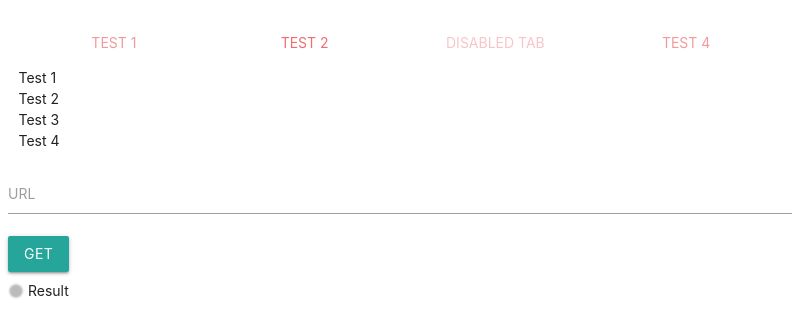
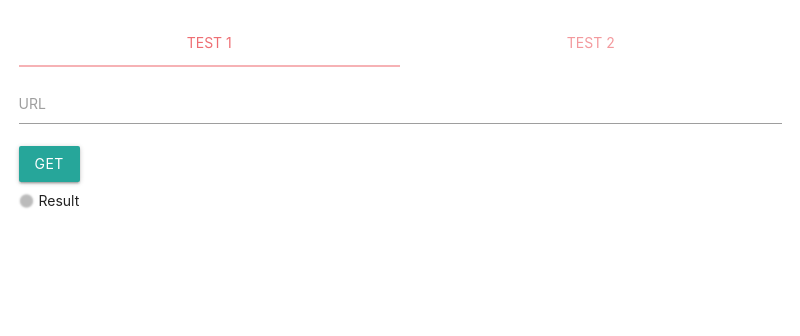
Before and after one commit to B-Boda/Rest_Client, an Electron app: page src/index.html in a window 800 px wide. Shown: the part 108-444 px from the top of the page. Drawn offline with nearby package versions, Linux system fonts and the light colour scheme.

Commit message:
tabs swipable

```diff
--- a/src/displayer.js
+++ b/src/displayer.js
@@ -1,10 +1,9 @@
-$(document).ready(function () {
-    $('ul.tabs').tabs();
-});
-
-
 const getButton = document.querySelector("#get");
 const output = document.querySelector("#output");
+const tabs = document.querySelector("#tabs")
+
+var instance = M.Tabs.init(tabs, {swipeable : true,
+    responsiveThreshold : 1920});
 
 function statusChange(color) {
     document.querySelector("#status .material-icons").style.textShadow = "0 0 2px " + color;
--- a/src/index.html
+++ b/src/index.html
@@ -14,21 +14,12 @@
     <h1>Hello, World!</h1>
     <div class="row">
         <div class="col s12">
-            <ul class="tabs">
-                <li class="tab col s3"><a href="#test1">Test 1</a></li>
-                <li class="tab col s3"><a class="active" href="#test2">Test 2</a></li>
-                <li class="tab col s3 disabled"><a href="#test3">Disabled Tab</a></li>
-                <li class="tab col s3"><a href="#test4">Test 4</a></li>
+            <ul class="tabs" id="tabs">
+                <li class="tab col s3"><a href="#main">Test 1</a></li>
+                <li class="tab col s3"><a href="#test2">Test 2</a></li>
             </ul>
         </div>
-        <div id="test1" class="col s12">Test 1</div>
-        <div id="test2" class="col s12">Test 2</div>
-        <div id="test3" class="col s12">Test 3</div>
-        <div id="test4" class="col s12">Test 4</div>
-    </div>
-
-
-
+        <div id="main" class="col s12">
             <div class="input-field">
                 <input id="url" type="text" class="validate">
                 <label for="url">URL</label>
@@ -39,9 +30,11 @@
             <span id="status"> <i class="material-icons">circle</i> </span> Result
 
             <div id="output"></div>
+        </div>
+        <div id="test2" class="col s12">Test 2</div>
+    </div>
 
     <script src="https://cdnjs.cloudflare.com/ajax/libs/materialize/1.0.0/js/materialize.min.js"></script>
-    <script src="https://code.jquery.com/jquery-3.6.0.min.js"></script>
     <script src="displayer.js"></script>
 </body>
 
```
Lines whose indentation alone changed are shown as unchanged.
